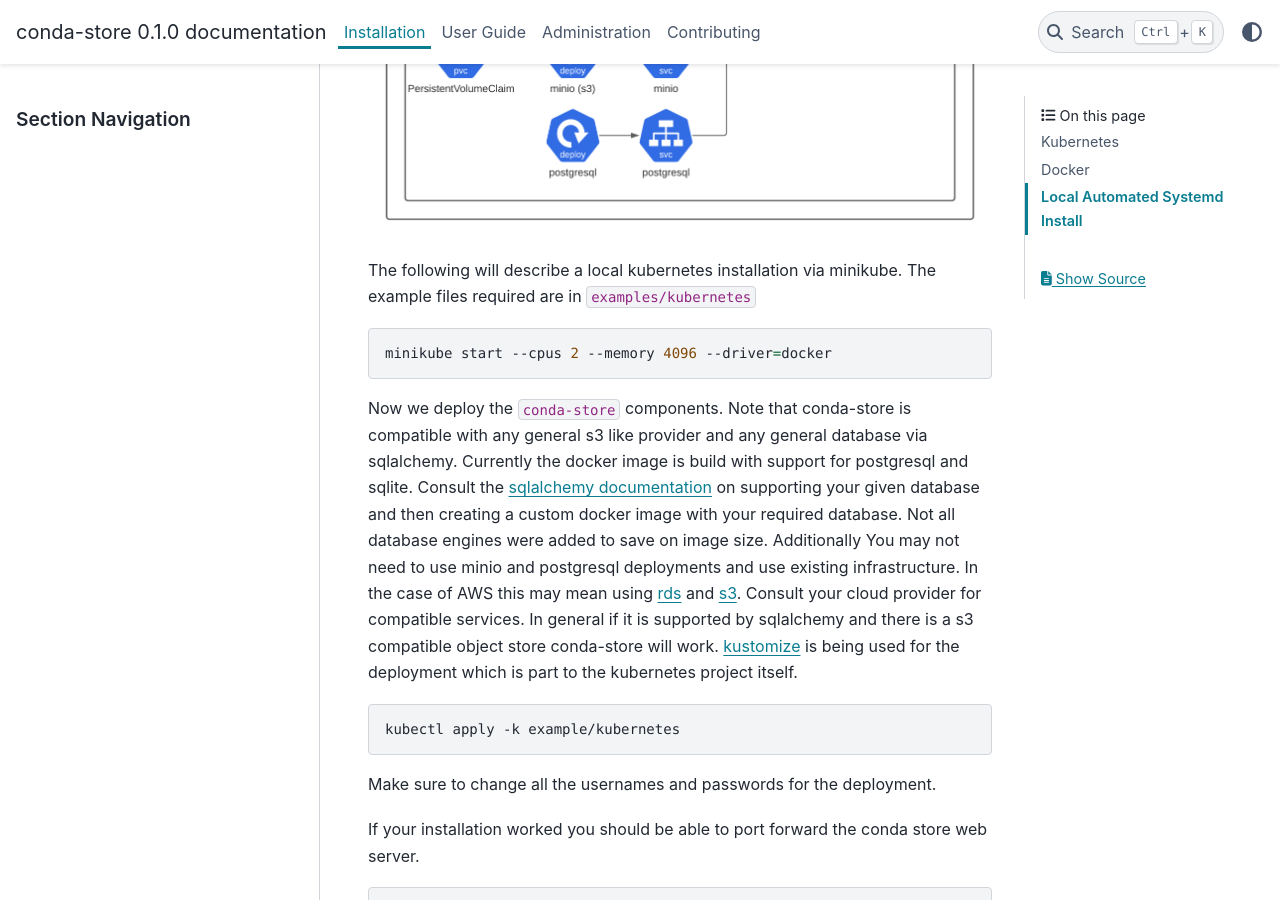
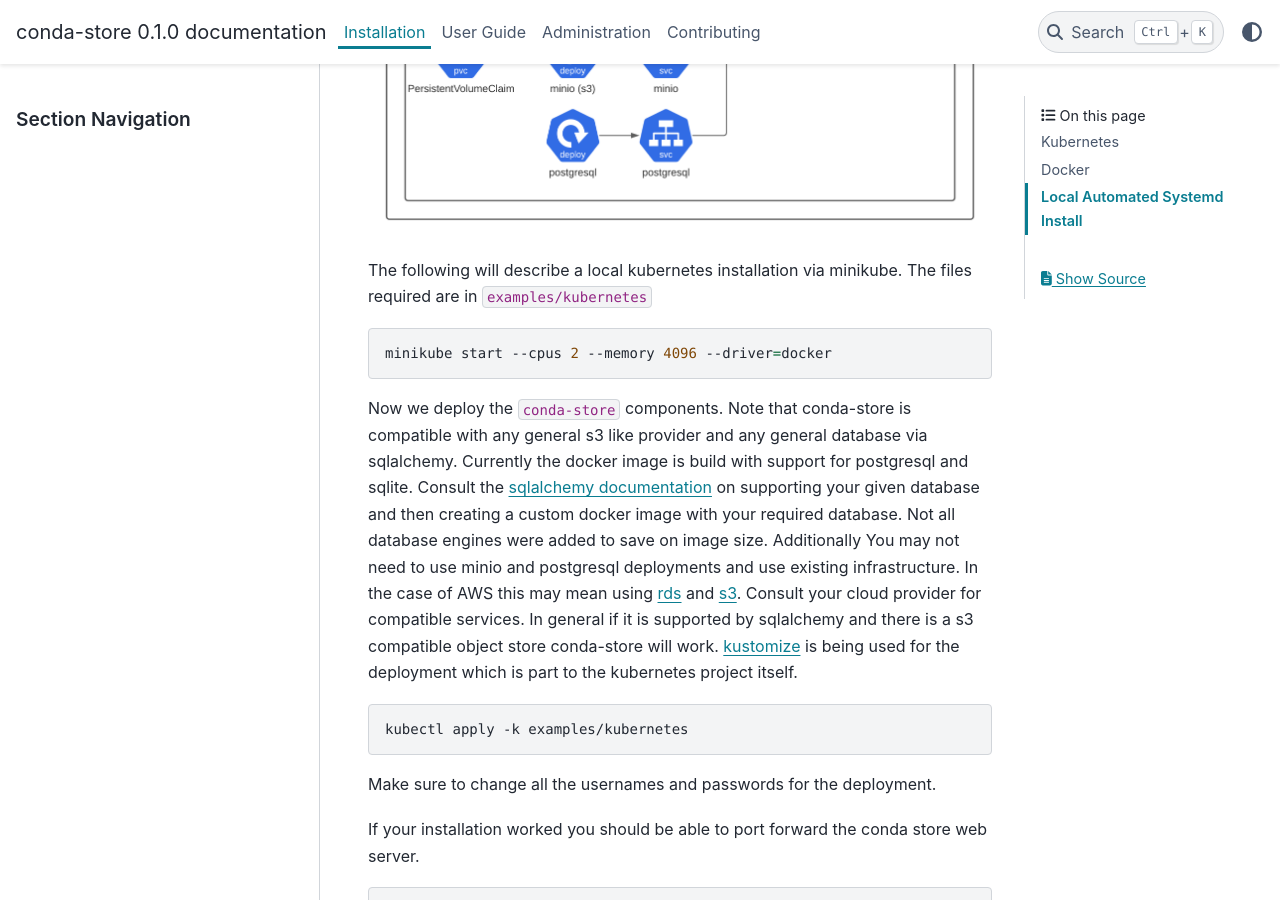
Before and after one commit to conda-incubator/conda-store, a Sphinx documentation site: the page built from docs/installation.md, in a window 1280 px wide and 900 px high, scrolled down 499 px. Built offline with Sphinx 7.4.7 and the PyData theme 0.15.4, drawn with Linux system fonts in a browser that asks for light colours.

Commit message:
Update installation.md

````diff
--- a/docs/installation.md
+++ b/docs/installation.md
@@ -5,7 +5,7 @@
 ![Conda Store Kubernetes architecture diagram](_static/images/conda-store-installation-kubernetes.png)
 
 The following will describe a local kubernetes installation via
-minikube. The example files required are in `examples/kubernetes`
+minikube. The files required are in `examples/kubernetes`
 
 ```shell
 minikube start --cpus 2 --memory 4096 --driver=docker
@@ -29,7 +29,7 @@
 itself.
 
 ```shell
-kubectl apply -k example/kubernetes
+kubectl apply -k examples/kubernetes
 ```
 
 Make sure to change all the usernames and passwords for the
````
